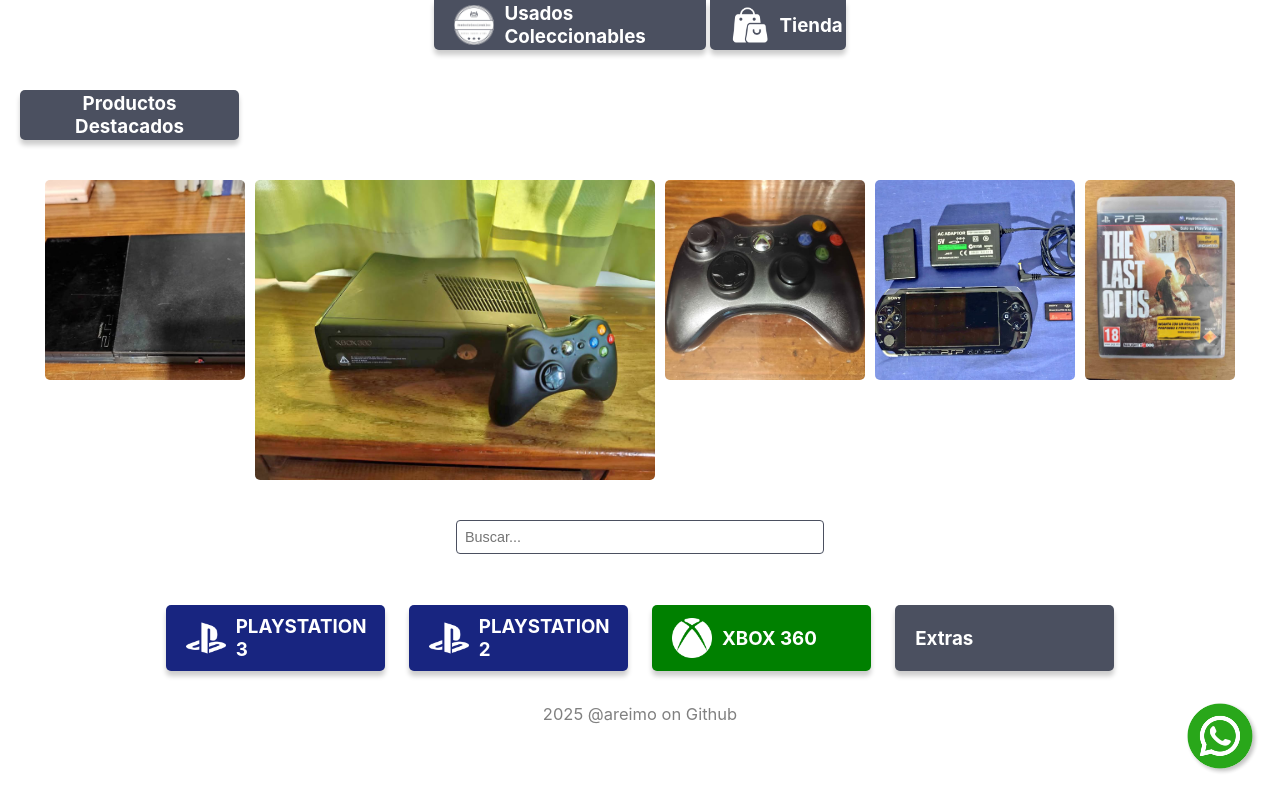
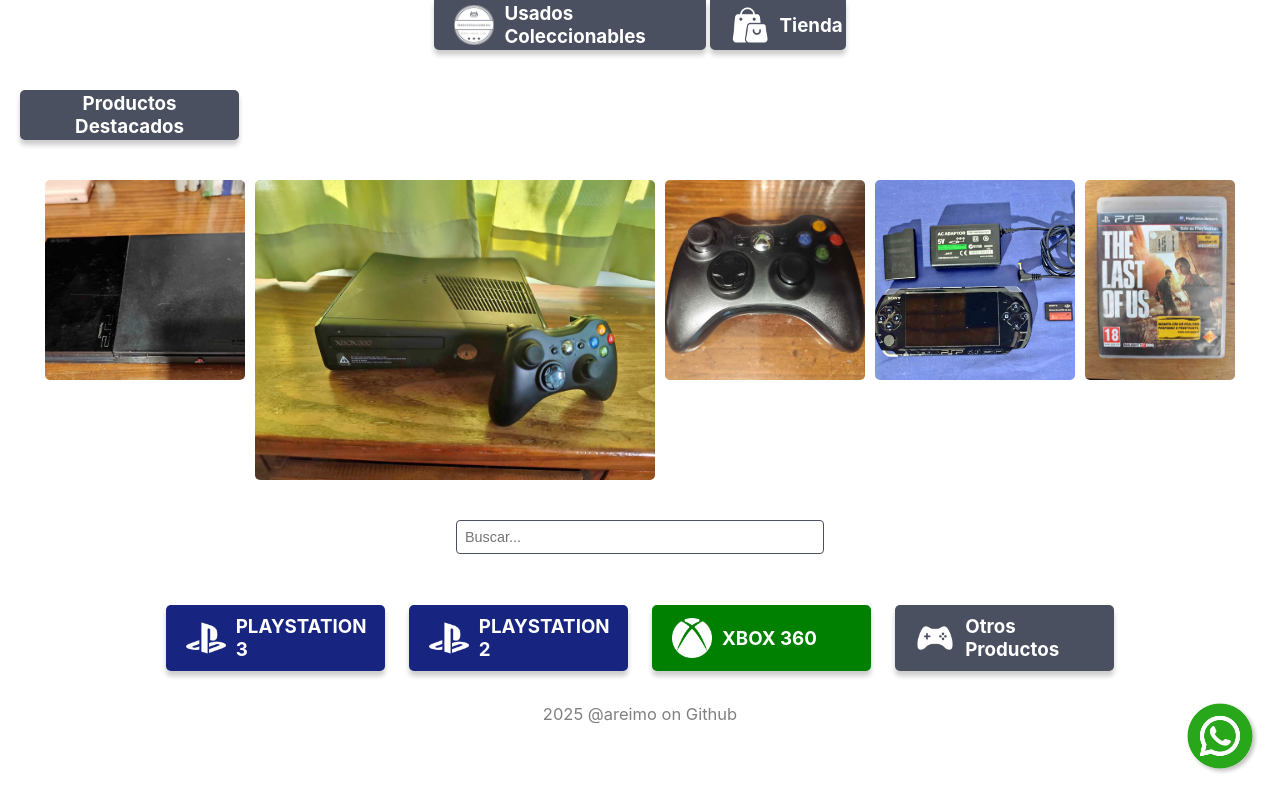
Before and after one commit to areimo/usados-coleccionables, a React (Create React App) app: page / in a window 1280 px wide. Both pictures are taken after a click on the element "Tienda". Built offline with nearby package versions, Linux system fonts and the light colour scheme.

Commit message:
added icon for joystick in extras section added joystick image to src folder modified header styles for extras and otros sections modified App.js to include joystick image in extras section

```diff
--- a/src/App.js
+++ b/src/App.js
@@ -6,6 +6,7 @@
 import facebook from './facebook.png';
 import xbox360logo from './xbox360logo.png';
 import pslogo from './playsation.png';
+import joystick from './joystick.png';
 import aciixbox360 from './aciixbox360.jpg';
 import avcable from './avcable.jpg';
 import bacxbox360 from './bacxbox360.jpg';
@@ -109,11 +110,12 @@
       </header>
 
       <header
-        className="Extras-header"
+        className="OtrosProductos-header"
         style={headerStyle("#4B5060")}
-        onClick={() => setPage("extras")}
+        onClick={() => setPage("otros")}
       >
-        <h6>Extras</h6>
+        <img src={joystick} alt="joystick" style={logoStyle} />
+        <h6>Otros Productos</h6>
       </header>
     </div>
   );
@@ -241,7 +243,7 @@
         </>
       )}
 
-      {page === "extras" && (
+      {page === "otros" && (
         <>
           <ConsoleHeaders />
           <div className="product-container">
```
Also changed, not shown: src/joystick.png (added).
